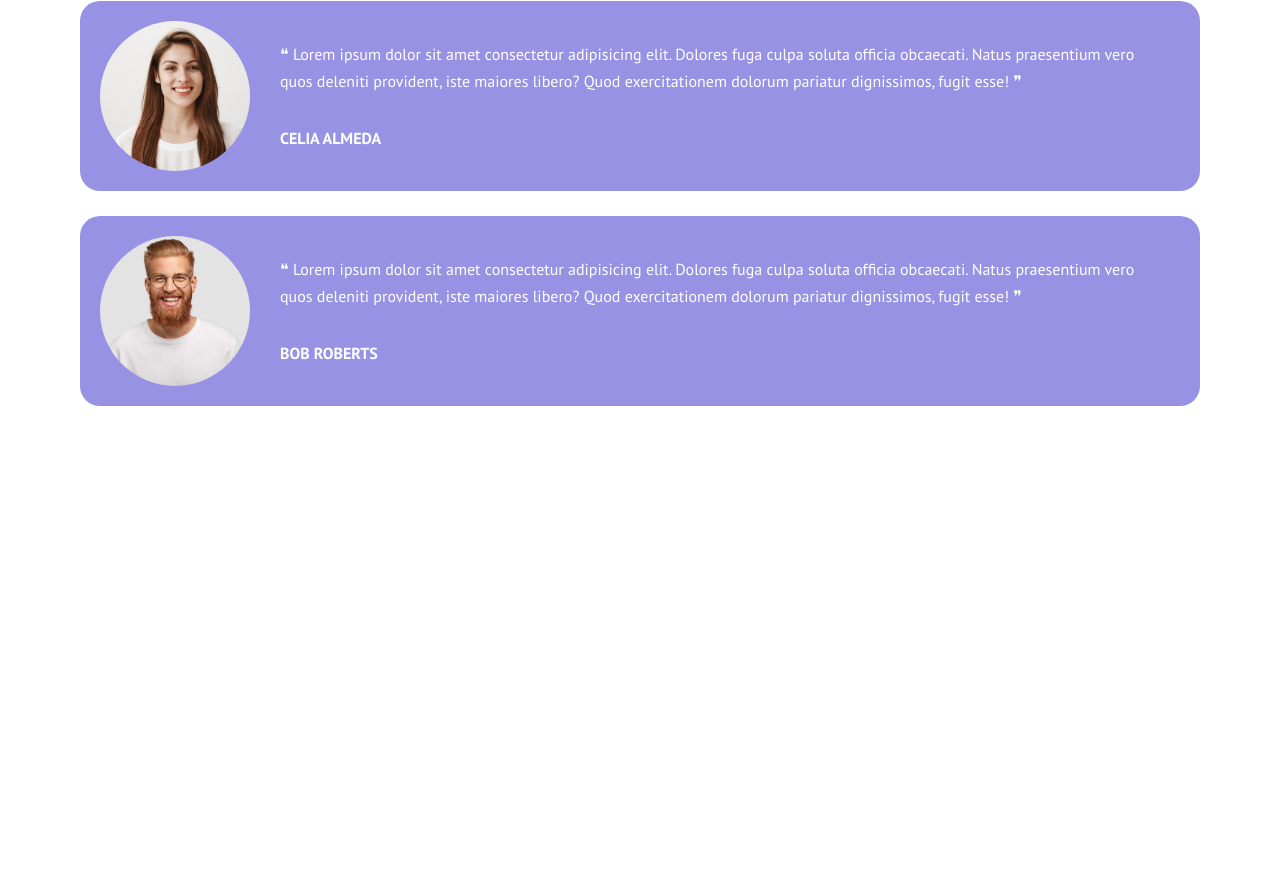
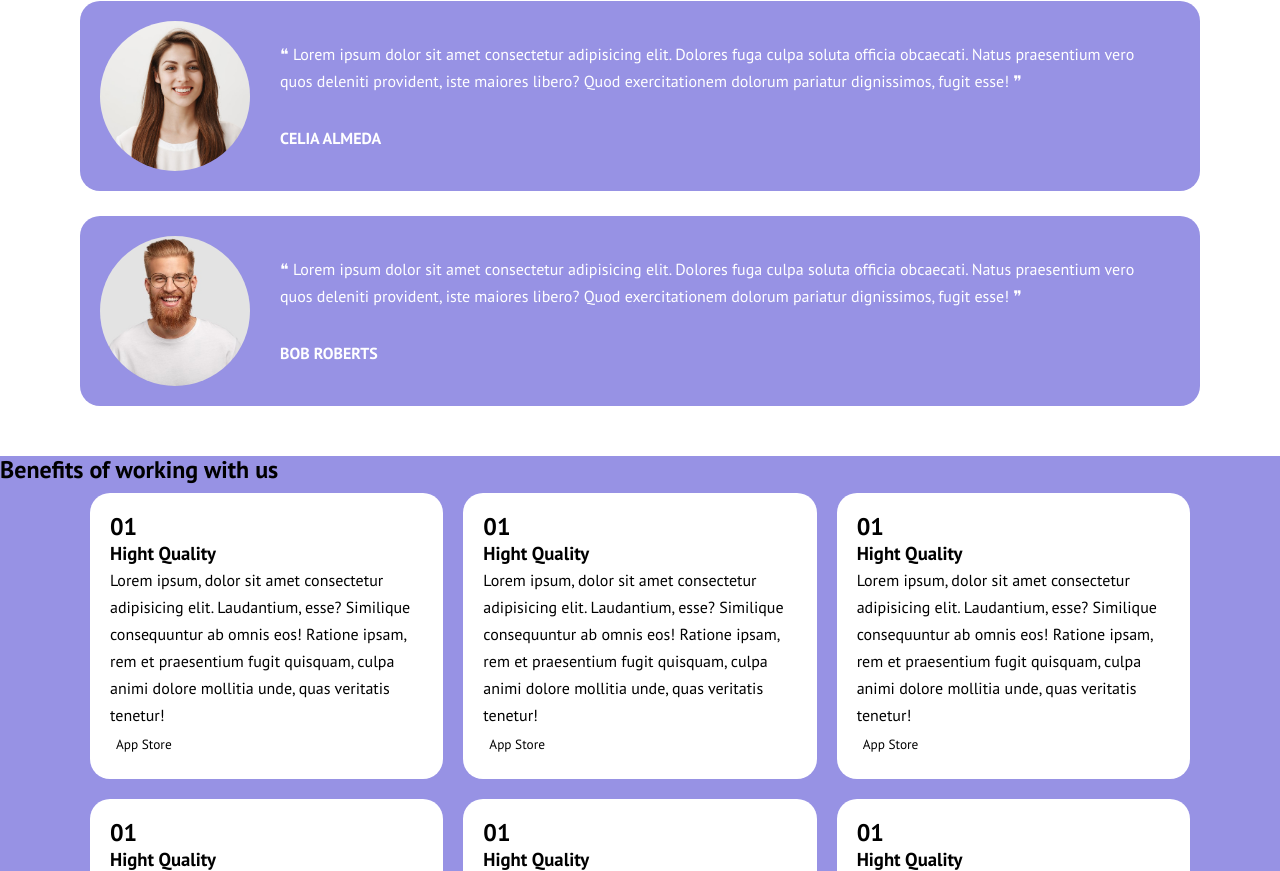
Before and after one commit to Fabrizio-padula-hub/htmlcss-responsive-layout, a plain HTML site: page index.html in a window 1280 px wide. Shown: the part 1929-2800 px from the top of the page. Before the commit the page ends 2335 px from the top, so only its background shows below. Drawn offline with Linux system fonts and the light colour scheme.

Commit message:
feat: add benefit section structure

```diff
--- a/index.html
+++ b/index.html
@@ -175,6 +175,93 @@
             </div>
         </section>
         <!-- /reviews -->
+        <!-- benefit -->
+        <section class="benefit margin-top bg-vaiolet">
+            <h2>Benefits of working with us</h2>
+            <div class="centering flex">
+                <div class="col">
+                    <div class="card">
+                        <h2>01</h2>
+                        <h3>Hight Quality</h3>
+                        <p>
+                            Lorem ipsum, dolor sit amet consectetur adipisicing elit. Laudantium, esse? Similique consequuntur ab omnis eos! Ratione ipsam, rem et praesentium fugit quisquam, culpa animi dolore mollitia unde, quas veritatis tenetur!
+                        </p>
+                        <button class="btn">App Store</button>
+                    </div>
+                </div>
+                <div class="col">
+                    <div class="card">
+                        <h2>01</h2>
+                        <h3>Hight Quality</h3>
+                        <p>
+                            Lorem ipsum, dolor sit amet consectetur adipisicing elit. Laudantium, esse? Similique consequuntur ab omnis eos! Ratione ipsam, rem et praesentium fugit quisquam, culpa animi dolore mollitia unde, quas veritatis tenetur!
+                        </p>
+                        <button class="btn">App Store</button>
+                    </div>
+                </div>
+                <div class="col">
+                    <div class="card">
+                        <h2>01</h2>
+                        <h3>Hight Quality</h3>
+                        <p>
+                            Lorem ipsum, dolor sit amet consectetur adipisicing elit. Laudantium, esse? Similique consequuntur ab omnis eos! Ratione ipsam, rem et praesentium fugit quisquam, culpa animi dolore mollitia unde, quas veritatis tenetur!
+                        </p>
+                        <button class="btn">App Store</button>
+                    </div>
+                </div>
+                <div class="col">
+                    <div class="card">
+                        <h2>01</h2>
+                        <h3>Hight Quality</h3>
+                        <p>
+                            Lorem ipsum, dolor sit amet consectetur adipisicing elit. Laudantium, esse? Similique consequuntur ab omnis eos! Ratione ipsam, rem et praesentium fugit quisquam, culpa animi dolore mollitia unde, quas veritatis tenetur!
+                        </p>
+                        <button class="btn">App Store</button>
+                    </div>
+                </div>
+                <div class="col">
+                    <div class="card">
+                        <h2>01</h2>
+                        <h3>Hight Quality</h3>
+                        <p>
+                            Lorem ipsum, dolor sit amet consectetur adipisicing elit. Laudantium, esse? Similique consequuntur ab omnis eos! Ratione ipsam, rem et praesentium fugit quisquam, culpa animi dolore mollitia unde, quas veritatis tenetur!
+                        </p>
+                        <button class="btn">App Store</button>
+                    </div>
+                </div>
+                <div class="col">
+                    <div class="card">
+                        <h2>01</h2>
+                        <h3>Hight Quality</h3>
+                        <p>
+                            Lorem ipsum, dolor sit amet consectetur adipisicing elit. Laudantium, esse? Similique consequuntur ab omnis eos! Ratione ipsam, rem et praesentium fugit quisquam, culpa animi dolore mollitia unde, quas veritatis tenetur!
+                        </p>
+                        <button class="btn">App Store</button>
+                    </div>
+                </div>
+
+
+
+
+
+
+
+
+
+
+
+            </div>
+
+        </section>
+
+
+
+
+
+
+
+
+        <!-- /benefit -->
     </main>
     <footer></footer>
 
--- a/style.css
+++ b/style.css
@@ -22,16 +22,12 @@ body{
 --------------*/
 .debug{
     border: 2px dashed black;
-    min-height: 400px;
 }
 .debug-in{
     border: 1px dashed #ff5151;
 }
 .dubug-col{
     border: 1px dashed #1101ee;
-}
-.planning{
-    min-height: 400px;
 }
 
 /*--------------
@@ -80,6 +76,11 @@ body{
 .bg-vaiolet{
     background-color: #9792e4;
 }
+.info-card .col,
+.benefit .col{
+    width: calc(100% / 3);
+    padding: 10px;
+}
 
 /*--------------
     HEADER
@@ -109,10 +110,6 @@ header .logo, header .menu{
     MAIN
 --------------*/
 /*** SECTION INFO-CARD ***/
-.info-card .col{
-    width: calc(100% / 3);
-    padding: 10px;
-}
 .text-smart-50{
     width: 50%;
 }
@@ -206,6 +203,11 @@ header .logo, header .menu{
     font-size: 40px;
     margin: 30px 0;
 }
+/*** FINE SECTION REVIEWS ***/
+/*** SECTION BENEFIT ***/
+.benefit .card{
+    background-color: #fff;
+}
 
 
 
@@ -214,9 +216,7 @@ header .logo, header .menu{
 
 
 
-
-
-/*** FINE SECTION REVIEWS ***/
+/*** FINE SECTION BENEFIT ***/
 
 /***********************
     RESPONSIVE
@@ -243,11 +243,17 @@ header .logo, header .menu{
         display: block;
         margin: 0 auto;
     }
+    .benefit .col{
+        width: 50%;
+    }
 }
+
+
 
 /* SMARTPHONE */
 @media screen and (max-width: 768px){
-    .info-card .col{
+    .info-card .col,
+    .benefit .col{
         width: 100%;
     }
     .testimonial .card{
```
